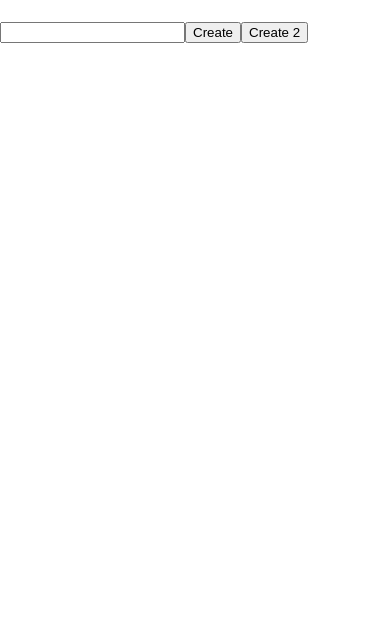
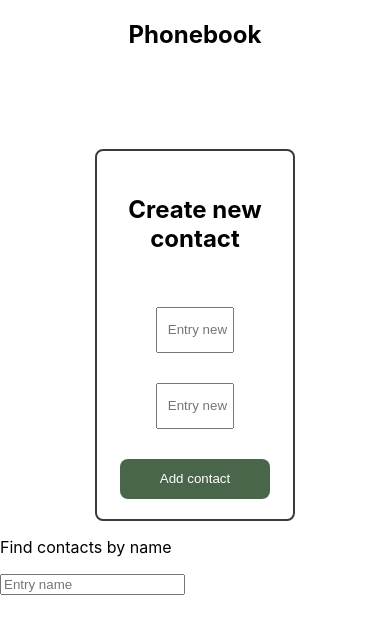
Before and after one commit to turus090/goit-react-hw-02-phonebook, a React (Create React App) app: page / in a window 390 px wide. Shown: the top 634 px of the page. Built offline with nearby package versions, Linux system fonts and the light colour scheme.

Commit message:
add phone Form

```diff
--- a/src/components/App.jsx
+++ b/src/components/App.jsx
@@ -1,26 +1,76 @@
 import { Component } from "react";
-import Form from "./form/Form";
+import { nanoid } from "nanoid";
 import Button from "./button/Button";
+import Filter from "./filter/Filter";
+
+import s from "./app.module.css";
+
 
 class App extends Component {
   state = {
     contacts: [],
-    name: ''
+    name: '',
+    phone: '',
   }
-  setNewCandidate(name){
-    this.setState({
-      ...this.state,
-      name:"Text"
-    })
-    console.log(this.state)
-  }
+
   render() {
+    const setNewCandidate = () =>{
+      this.setState({
+        name: '',
+        contacts: [
+          ...this.state.contacts,
+          {
+            id: nanoid(),
+            name: this.state.name,
+            phone: this.state.phone
+          }
+        ]
+      })
+    }
     return (
       <div>
-        <h1>{this.state.name}</h1>
-        <Form changeName={this.setNewCandidate.bind(this)}/>
-        <Button text="Create"/>
-        <button onClick={()=>{this.setNewCandidate("Alex")}}>Create 2 </button>
+        <h2 className={s.title}>Phonebook</h2>
+        <div className={s.form}>
+          <p className={s.title}> Create new contact</p>
+        <input className={s.wrapper}
+          type="text"
+          name="name"
+          pattern="^[a-zA-Zа-яА-Я]+(([' -][a-zA-Zа-яА-Я ])?[a-zA-Zа-яА-Я]*)*$"
+          title="Name may contain only letters, apostrophe, dash and spaces. For example Adrian, Jacob Mercer, Charles de Batz de Castelmore d'Artagnan"
+          required
+          value={this.state.name}
+          onChange={e=>this.setState({
+            ...this.state,
+            name: e.target.value
+          })}
+          placeholder="Entry new name"
+        />
+        <input className={s.wrapper}
+          type="tel"
+          name="number"
+          pattern="\+?\d{1,4}?[-.\s]?\(?\d{1,3}?\)?[-.\s]?\d{1,4}[-.\s]?\d{1,4}[-.\s]?\d{1,9}"
+          title="Phone number must be digits and can contain spaces, dashes, parentheses and can start with +"
+          required
+          placeholder="Entry new phone number"
+          onChange={e=>this.setState({
+            ...this.state,
+            phone: e.target.value
+          })
+          }
+        />
+        <Button text="Add contact" handleClick={setNewCandidate}/>
+      </div>
+      <Filter/>
+        <ul>
+        {this.state.contacts.map(contact => (
+          <li className={s.contactItem} key={contact.id}>
+            <p>{contact.name}: </p>
+            <p>{contact.phone}</p>
+            </li>
+
+        ))}
+        </ul>
+
       </div>
     )
   }
--- /dev/null
+++ b/src/components/app.module.css
@@ -0,0 +1,34 @@
+.form{
+    width: 40%;
+    margin: 100px auto 0 auto;
+    display: flex;
+    flex-direction: column;
+    row-gap: 30px;
+    padding: 20px;
+    border: 2px solid rgb(61, 58, 58) ;
+    border-radius: 8px;
+}
+
+.wrapper {
+    width: 40%;
+    padding-left: 10px;
+    margin: 0 auto;
+    height: 40px;
+
+}
+
+.title {
+    text-align: center;
+    font-weight: 700;
+    font-size: 24px;
+}
+
+.contactItem{
+    margin: 0 auto;
+    width: 20%;
+    display: flex;
+    column-gap: 10px;
+    padding: 20px;
+    border: 2px solid rgb(61, 58, 58) ;
+    border-radius: 8px;
+}
--- a/src/components/button/Button.jsx
+++ b/src/components/button/Button.jsx
@@ -1,6 +1,7 @@
+import s from"./button.module.css"
 const Button = (props) => {
 return (
-    <button onClick={props.handelClick}>
+    <button className={s.button} onClick={props.handleClick}>
         {props.text}
     </button>
 )
--- /dev/null
+++ b/src/components/button/button.module.css
@@ -0,0 +1,11 @@
+.button{
+    width: 150px;
+    height: 40px;
+    cursor: pointer;
+    display: block;
+    margin: 0 auto;
+    background: rgb(74, 102, 74);
+    color: #fff;
+    border: none;
+    border-radius: 8px;
+}
--- /dev/null
+++ b/src/components/filter/Filter.jsx
@@ -0,0 +1,10 @@
+const Filter = (props) => {
+    return(
+        <div>
+            <p>Find contacts by name</p>
+            <input placeholder="Entry name"/>
+        </div>
+    )
+}
+
+export default Filter
--- a/src/components/form/Form.jsx
+++ /dev/null
@@ -1,17 +0,0 @@
-import { createRef } from "react"
-const Form = (props) => {
-    let formRef = createRef()
-    return (
-        <input
-            ref={formRef}
-
-            type="text"
-            name="name"
-            pattern="^[a-zA-Zа-яА-Я]+(([' -][a-zA-Zа-яА-Я ])?[a-zA-Zа-яА-Я]*)*$"
-            title="Name may contain only letters, apostrophe, dash and spaces. For example Adrian, Jacob Mercer, Charles de Batz de Castelmore d'Artagnan"
-            required
-        />
-    )
-}
-
-export default Form
```
Also changed, not shown: test.js (added, +11 -0 lines), package.json (line endings or trailing spaces), src/components/filter/filter.module.css (added).
